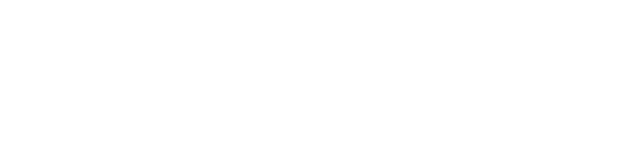
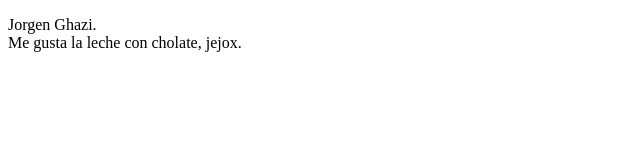
Before and after one commit to BananaSplit22/Ejercicio2, a plain HTML site: page index.html in a window 1280 px wide. Shown: the whole page, without its empty margins (0-640 px from the left). Drawn offline with Linux system fonts and the light colour scheme.

Commit message:
Agrego mi nombre, apellido y algo que me gusta al index.html

```diff
--- a/index.html
+++ b/index.html
@@ -5,6 +5,7 @@
     <title>Trabajando en equipo</title>
 </head>
 <body>
-
+ <p>Jorgen Ghazi.<br/>
+    Me gusta la leche con cholate, jejox.</p>
 </body>
 </html>
```
